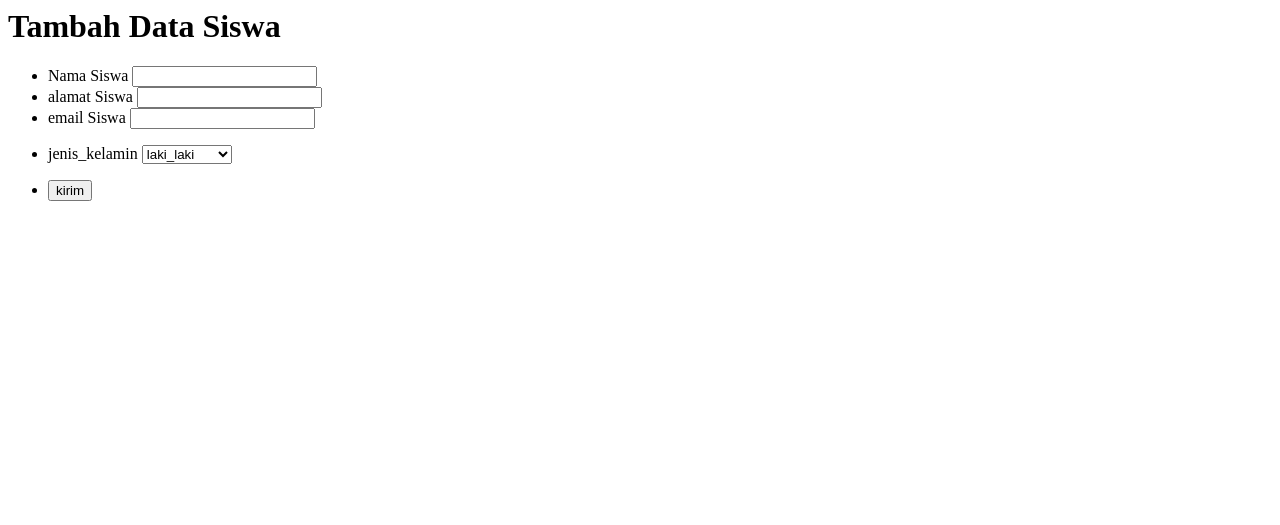
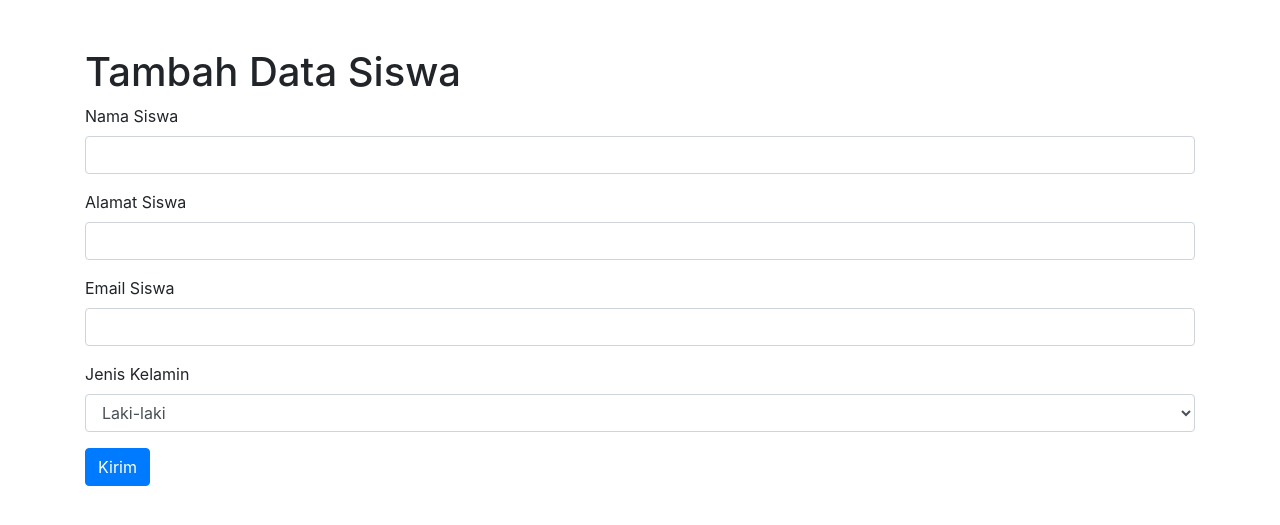
Before and after one commit to Ahmadmustofa1234/misb_latihan_3, a PHP site: page /tambah.php in a window 1280 px wide. Shown: the top 525 px of the page. Run offline with PHP 8.4, Linux system fonts and the light colour scheme; some libraries are stand-ins or nearby versions.

Commit message:
di tambah dikasih boostrap

```diff
--- a/tambah.php
+++ b/tambah.php
@@ -1,18 +1,18 @@
 <?php
 require "fungsi.php";
-if (isset($_POST["sumbit"])) {
+if (isset($_POST["submit"])) { // Corrected "sumbit" to "submit"
     //cek pengiriman data
     if (cekData($_POST) > 0) {
         echo "
         <script>
-		alert('data berhasil ditambahkan!!');
+		alert('Data berhasil ditambahkan!!');
 		document.location.href='index.php';
 		</script>
         ";
     } else {
         echo "
         <script>
-		alert('data gagal ditambahkan!!');
+		alert('Data gagal ditambahkan!!');
 		document.location.href='index.php';
 		</script>
         ";
@@ -20,49 +20,45 @@ if (isset($_POST["sumbit"])) {
 }
 
 ?>
+<!DOCTYPE html>
 <html lang="en">
-
 <head>
     <meta charset="UTF-8">
     <meta name="viewport" content="width=device-width, initial-scale=1.0">
     <meta http-equiv="X-UA-Compatible" content="ie=edge">
-    <title>tambah data siswa</title>
+    <title>Tambah Data Siswa</title>
+    <!-- Include Bootstrap CSS -->
+    <link rel="stylesheet" href="https://maxcdn.bootstrapcdn.com/bootstrap/4.5.2/css/bootstrap.min.css">
 </head>
-
 <body>
-    <h1>Tambah Data Siswa</h1>
-    <form action="" method="post">
-        <ul>
-            <li>
+    <div class="container mt-5">
+        <h1>Tambah Data Siswa</h1>
+        <form action="" method="post">
+            <div class="form-group">
                 <label for="nama">Nama Siswa</label>
-                <input type="text" name="nama" id="nama" required>
-            </li>
-            <li>
-                <label for="alamat">alamat Siswa</label>
-                <input type="text" name="alamat" id="alamat" required>
-            </li>
-            <li>
-                <label for="email">email Siswa</label>
-                <input type="email" name="email" id="email" required>
-            </li>
-        </ul>
-        <ul>
-            <li>
-                <label for="jk">jenis_kelamin</label>
-                <select name="jenis_kelamin" id="jk">
-                    <option value="laki_laki">laki_laki</option>
-                    <option value="perempuan">perempuan</option>
+                <input type="text" class="form-control" name="nama" id="nama" required>
+            </div>
+            <div class="form-group">
+                <label for="alamat">Alamat Siswa</label>
+                <input type="text" class="form-control" name="alamat" id="alamat" required>
+            </div>
+            <div class="form-group">
+                <label for="email">Email Siswa</label>
+                <input type="email" class="form-control" name="email" id="email" required>
+            </div>
+            <div class="form-group">
+                <label for="jk">Jenis Kelamin</label>
+                <select class="form-control" name="jenis_kelamin" id="jk">
+                    <option value="laki_laki">Laki-laki</option>
+                    <option value="perempuan">Perempuan</option>
                 </select>
-            </li>
-        </ul>
-        <ul>
-            <li>
-                <button name="sumbit" type="submit">kirim</button>
-            </li>
-        </ul>
-
-    </form>
-
+            </div>
+            <button name="submit" type="submit" class="btn btn-primary">Kirim</button>
+        </form>
+    </div>
+    <!-- Include Bootstrap JS and jQuery (optional) -->
+    <script src="https://code.jquery.com/jquery-3.5.1.slim.min.js"></script>
+    <script src="https://cdn.jsdelivr.net/npm/@popperjs/core@2.5.3/dist/umd/popper.min.js"></script>
+    <script src="https://maxcdn.bootstrapcdn.com/bootstrap/4.5.2/js/bootstrap.min.js"></script>
 </body>
-
 </html>
```
